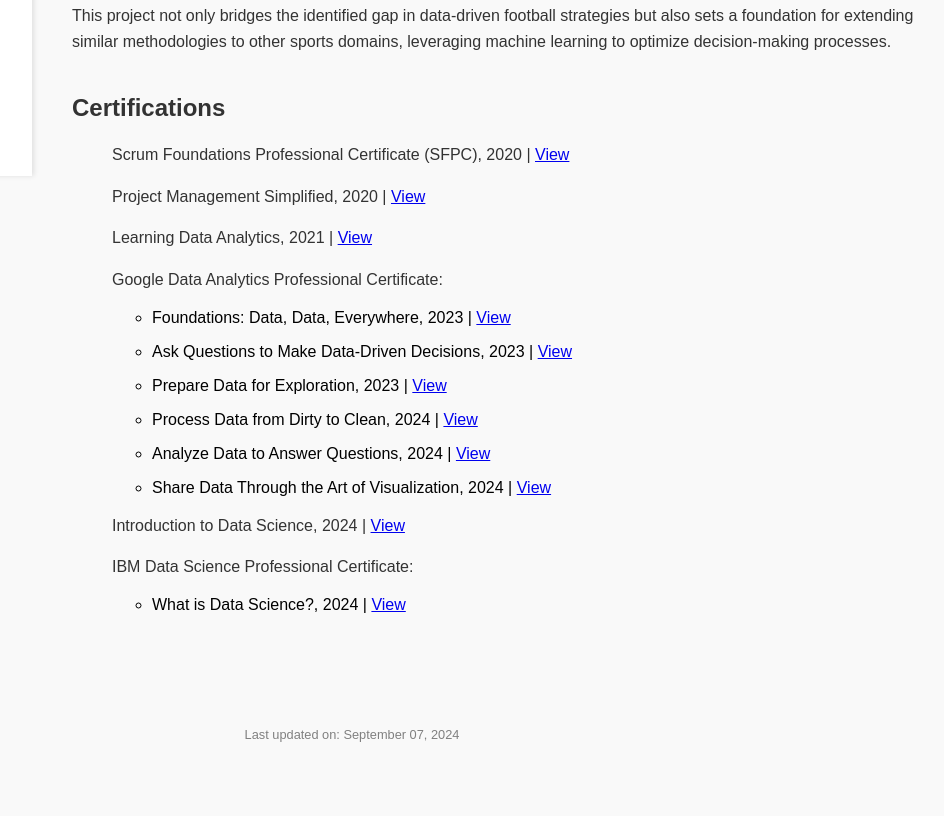
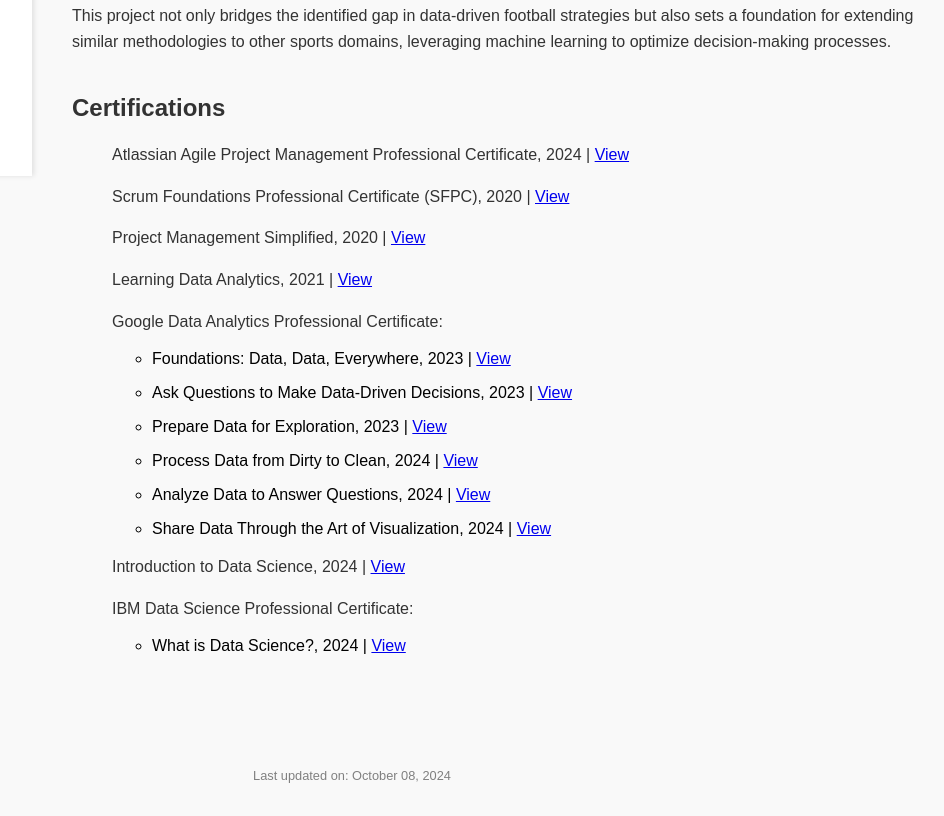
Before and after one commit to ShanukaPasan/shanuka-portfolio, a plain HTML site: page index.html in a window 1280 px wide. Shown: the part 664-1480 px from the top of the page, without its empty margins (308-1252 px from the left). Before the commit the page ends 1438 px from the top, so only its background shows below. Drawn offline with Linux system fonts and the light colour scheme.

Commit message:
Atlassian certificate added

```diff
--- a/index.html
+++ b/index.html
@@ -93,6 +93,10 @@
             <h2>Certifications</h2>
             <ul>
             <p>
+                Atlassian Agile Project Management Professional Certificate, 2024 | <a href="https://www.linkedin.com/learning/certificates/80c5390818531ff5b12aa71198c339fe5cb91c0087b60487548fc611a85fb478?trk=share_certificate" target="_blank">View</a>
+            </p>
+
+            <p>
                 Scrum Foundations Professional Certificate (SFPC), 2020 | <a href="https://www.linkedin.com/posts/shanuka-nanayakkara_scrum-foundations-professional-certificate-activity-6693455058245443584-SuRr?utm_source=share&utm_medium=member_desktop" target="_blank">View</a>
             </p>
 
@@ -146,7 +150,7 @@
 
     </div>
     <footer>
-        <p>Last updated on: September 07, 2024</p>
+        <p>Last updated on: October 08, 2024</p>
     </footer>
 </body>
 </html>
```
